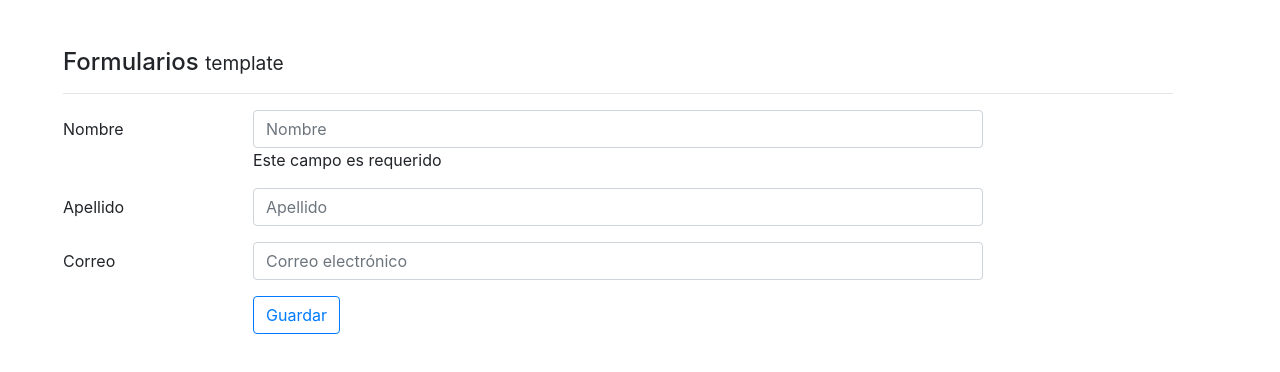
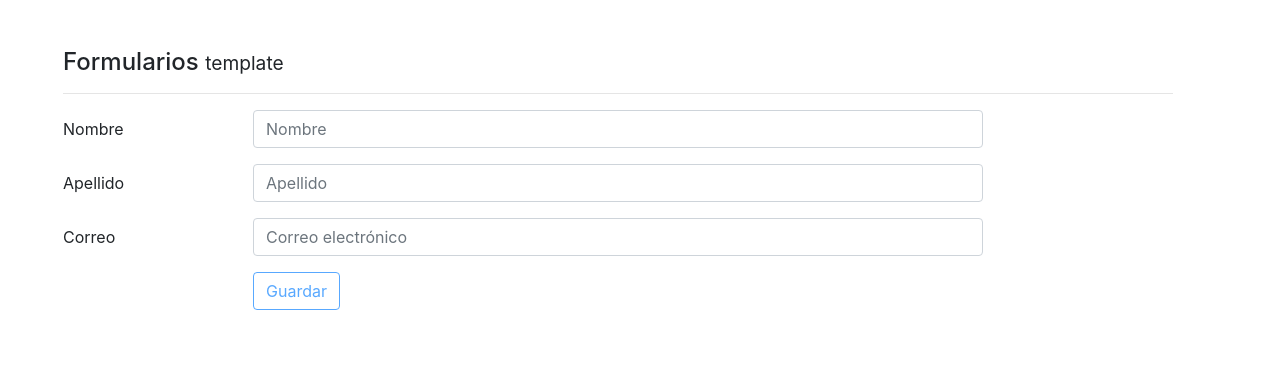
Before and after one commit to sandraLlanos/formularios_Angular, an Angular app: page / in a window 1280 px wide. Shown: the top 372 px of the page. Built offline with nearby package versions, Linux system fonts and the light colour scheme.

Commit message:
errors with bootstrap

```diff
--- a/src/app/components/template/template.component.html
+++ b/src/app/components/template/template.component.html
@@ -9,6 +9,7 @@
       <div class="col-8">
 
         <input class="form-control"
+               [ngClass]="{'is-invalid': (refngModel.errors?.required || refngModel.errors?.minlength) && refngModel.touched }"
                type="text"
                placeholder="Nombre"
                name="nombre"
@@ -18,12 +19,12 @@
                #refngModel="ngModel"
                >
 
-          <div *ngIf="refngModel.errors?.required">
-            Este campo es requerido
-          </div>
-          <div *ngIf="refngModel.errors?.minlength">
-            Minimo {{ refngModel.errors.minlength.requiredLength }} caracteres
-          </div>
+              <div *ngIf="refngModel.errors?.required && forma.controls.nombre.touched " class="invalid-feedback">
+                Este campo es requerido
+              </div>
+              <div *ngIf="refngModel.errors?.minlength" class="invalid-feedback">
+                Minimo {{ refngModel.errors.minlength.requiredLength }} caracteres
+              </div>
       </div>
     </div>
 
@@ -34,12 +35,17 @@
         <!-- [ngModel]="usuario.apellido"  se usa cuando solo deseo escuchar cambios-->
         <!-- [(ngModel)]="usuario.apellido"  se usa cuando solo deseo escuchar y emitir cambios-->
         <input class="form-control"
+               [ngClass]="{'is-invalid': refapellido.errors?.required && refapellido.touched }"
                type="text"
                placeholder="Apellido"
                name="apellido"
                [(ngModel)]="usuario.apellido"
                required
+               #refapellido="ngModel"
                >
+              <div *ngIf="refapellido.errors?.required && forma.controls.apellido.touched" class="invalid-feedback">
+              Este campo es requerido
+              </div>
       </div>
     </div>
 
@@ -50,13 +56,21 @@
     <div class="col-8">
 
       <input class="form-control"
+             [ngClass]="{'is-invalid': (refCorreo.errors?.required || refCorreo.errors?.pattern) && refCorreo.touched }"
              type="email"
              placeholder="Correo electrónico"
              name="correo"
              [(ngModel)]="usuario.email"
              required
              pattern="[a-z0-9._%+-]+@[a-z0-9.-]+\.[a-z]{2,3}$"
+             #refCorreo="ngModel"
               >
+            <div *ngIf="refCorreo.errors?.required && forma.controls.correo.touched" class="invalid-feedback">
+              Este campo es requerido
+            </div>
+            <div *ngIf="refCorreo.errors?.pattern" class="invalid-feedback">
+              Este no es un correo valido
+            </div>
     </div>
   </div>
 
@@ -65,7 +79,9 @@
   <div class="form-group row">
     <label class="col-2 col-form-label">&nbsp;</label>
     <div class="input-group col-md-8">
-      <button type="submit" class="btn btn-outline-primary">
+      <button [disabled]="forma.invalid"
+              type="submit"
+              class="btn btn-outline-primary">
         Guardar
       </button>
     </div>
--- a/src/app/components/template/template.component.ts
+++ b/src/app/components/template/template.component.ts
@@ -6,9 +6,9 @@ import { NgForm } from '@angular/forms';
   selector: 'app-template',
   templateUrl: './template.component.html',
   styles: [`
-  .ng-touched.ng-invalid:not(form){
-    border: solid red 1px;
-  }
+  // .ng-touched.ng-invalid:not(form){
+  //   border: solid red 1px;
+  // }
   `]
 })
 export class TemplateComponent implements OnInit {
```
